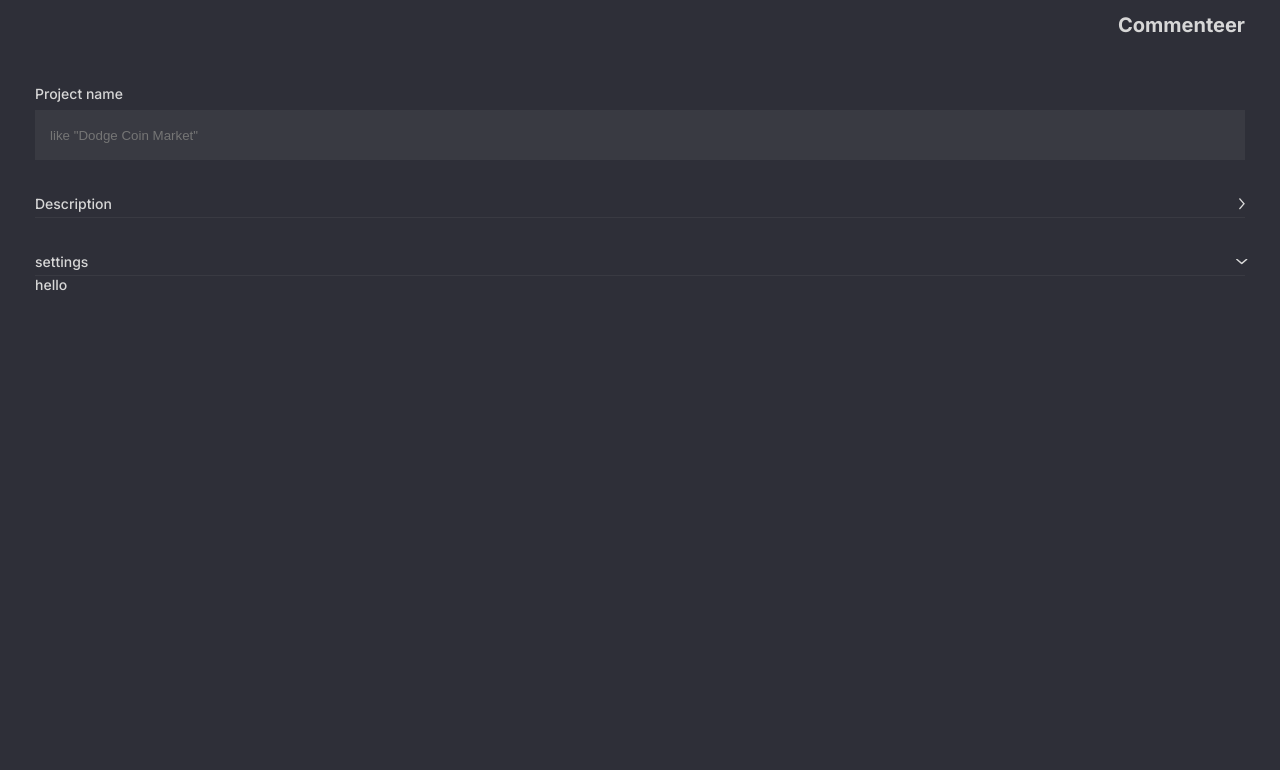
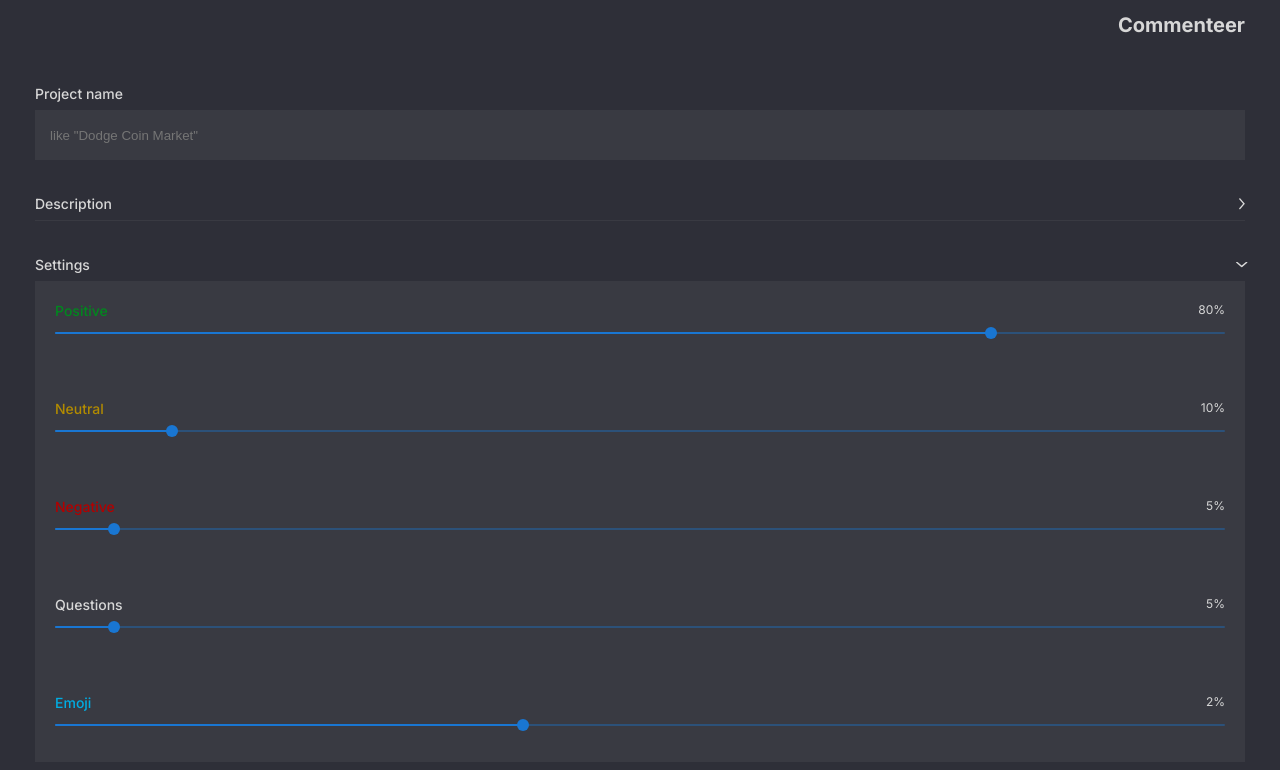
Before and after one commit to mazurcodes/commenteer, a Next.js app: page / in a window 1280 px wide. Shown: the top 770 px of the page. Built offline with nearby package versions, Linux system fonts and the light colour scheme.

Commit message:
ProjectFormSettings component

```diff
--- a/app/components/ProjectForm/DropdownSection/index.module.scss
+++ b/app/components/ProjectForm/DropdownSection/index.module.scss
@@ -10,7 +10,7 @@
   justify-content: space-between;
   align-items: center;
   border-bottom: 1px solid #393a42;
-  padding-bottom: 5px;
+  padding-bottom: 8px;
 }
 .arrowIconDown {
   transform: rotate(90deg);
--- a/app/components/ProjectForm/ProjectFormSettings/index.module.scss
+++ b/app/components/ProjectForm/ProjectFormSettings/index.module.scss
@@ -0,0 +1,43 @@
+.wrapper {
+  display: flex;
+  flex-direction: column;
+  gap: 50px;
+  padding: 20px;
+  background-color: #393a42;
+}
+
+.controlWrapper {
+  //   margin-bottom: 50px;
+}
+
+.controlHeader {
+  display: flex;
+  justify-content: space-between;
+  font-weight: 400;
+  font-size: 12px;
+
+  h3 {
+    font-size: 14px;
+    font-weight: 500;
+  }
+}
+
+.positiveColor {
+  color: #00881e;
+}
+
+.neutralColor {
+  color: #b28b00;
+}
+
+.negativeColor {
+  color: #b20000;
+}
+
+.questionsColor {
+  color: #d7d7d7;
+}
+
+.emojiColor {
+  color: #00ade3;
+}
--- a/app/components/ProjectForm/ProjectFormSettings/index.tsx
+++ b/app/components/ProjectForm/ProjectFormSettings/index.tsx
@@ -1,5 +1,130 @@
+import { useState } from 'react';
+import styles from './index.module.scss';
+import { Box, Slider } from '@mui/material';
+
+const defaultSettings = {
+  positive: 80,
+  neutral: 10,
+  negative: 5,
+  questions: 5,
+  emoji: 2,
+};
+
 const ProjectFormSettings = () => {
-  return <div>hello</div>;
+  const [positive, setPositive] = useState(defaultSettings.positive);
+  const [neutral, setNeutral] = useState(defaultSettings.neutral);
+  const [negative, setNegative] = useState(defaultSettings.negative);
+  const [questions, setQuestions] = useState(defaultSettings.questions);
+  const [emoji, setEmoji] = useState(defaultSettings.emoji);
+
+  return (
+    <div className={styles.wrapper}>
+      {/* positive */}
+      <div className={styles.controlWrapper}>
+        <div className={styles.controlHeader}>
+          <h3 className={styles.positiveColor}>Positive</h3>
+          <span>{positive}%</span>
+        </div>
+        <Box width="100%">
+          <Slider
+            size="small"
+            defaultValue={positive}
+            aria-label="positive"
+            valueLabelDisplay="off"
+            min={0}
+            max={100}
+            onChange={(event: Event, value: number | number[]) =>
+              setPositive(value as number)
+            }
+          />
+        </Box>
+      </div>
+
+      {/* neutral */}
+      <div className={styles.controlWrapper}>
+        <div className={styles.controlHeader}>
+          <h3 className={styles.neutralColor}>Neutral</h3>
+          <span>{neutral}%</span>
+        </div>
+        <Box width="100%">
+          <Slider
+            size="small"
+            defaultValue={neutral}
+            aria-label="neutral"
+            valueLabelDisplay="off"
+            min={0}
+            max={100}
+            onChange={(event: Event, value: number | number[]) =>
+              setNeutral(value as number)
+            }
+          />
+        </Box>
+      </div>
+
+      {/* negative */}
+      <div className={styles.controlWrapper}>
+        <div className={styles.controlHeader}>
+          <h3 className={styles.negativeColor}>Negative</h3>
+          <span>{negative}%</span>
+        </div>
+        <Box width="100%">
+          <Slider
+            size="small"
+            defaultValue={negative}
+            aria-label="negative"
+            valueLabelDisplay="off"
+            min={0}
+            max={100}
+            onChange={(event: Event, value: number | number[]) =>
+              setNegative(value as number)
+            }
+          />
+        </Box>
+      </div>
+
+      {/* questions */}
+      <div className={styles.controlWrapper}>
+        <div className={styles.controlHeader}>
+          <h3 className={styles.questionsColor}>Questions</h3>
+          <span>{questions}%</span>
+        </div>
+        <Box width="100%">
+          <Slider
+            size="small"
+            defaultValue={questions}
+            aria-label="questions"
+            valueLabelDisplay="off"
+            min={0}
+            max={100}
+            onChange={(event: Event, value: number | number[]) =>
+              setQuestions(value as number)
+            }
+          />
+        </Box>
+      </div>
+
+      {/* emoji */}
+      <div className={styles.controlWrapper}>
+        <div className={styles.controlHeader}>
+          <h3 className={styles.emojiColor}>Emoji</h3>
+          <span>{emoji}%</span>
+        </div>
+        <Box width="100%">
+          <Slider
+            size="small"
+            defaultValue={emoji}
+            aria-label="emoji"
+            valueLabelDisplay="off"
+            min={0}
+            max={5}
+            onChange={(event: Event, value: number | number[]) =>
+              setEmoji(value as number)
+            }
+          />
+        </Box>
+      </div>
+    </div>
+  );
 };
 
 export default ProjectFormSettings;
--- a/app/components/ProjectForm/index.tsx
+++ b/app/components/ProjectForm/index.tsx
@@ -11,7 +11,7 @@ const ProjectForm = () => {
       <DropdownSection label="Description" open={false}>
         <ProjectFormDescription />
       </DropdownSection>
-      <DropdownSection title="Settings" label="settings" open={true}>
+      <DropdownSection label="Settings" open={true}>
         <ProjectFormSettings />
       </DropdownSection>
     </form>
```
